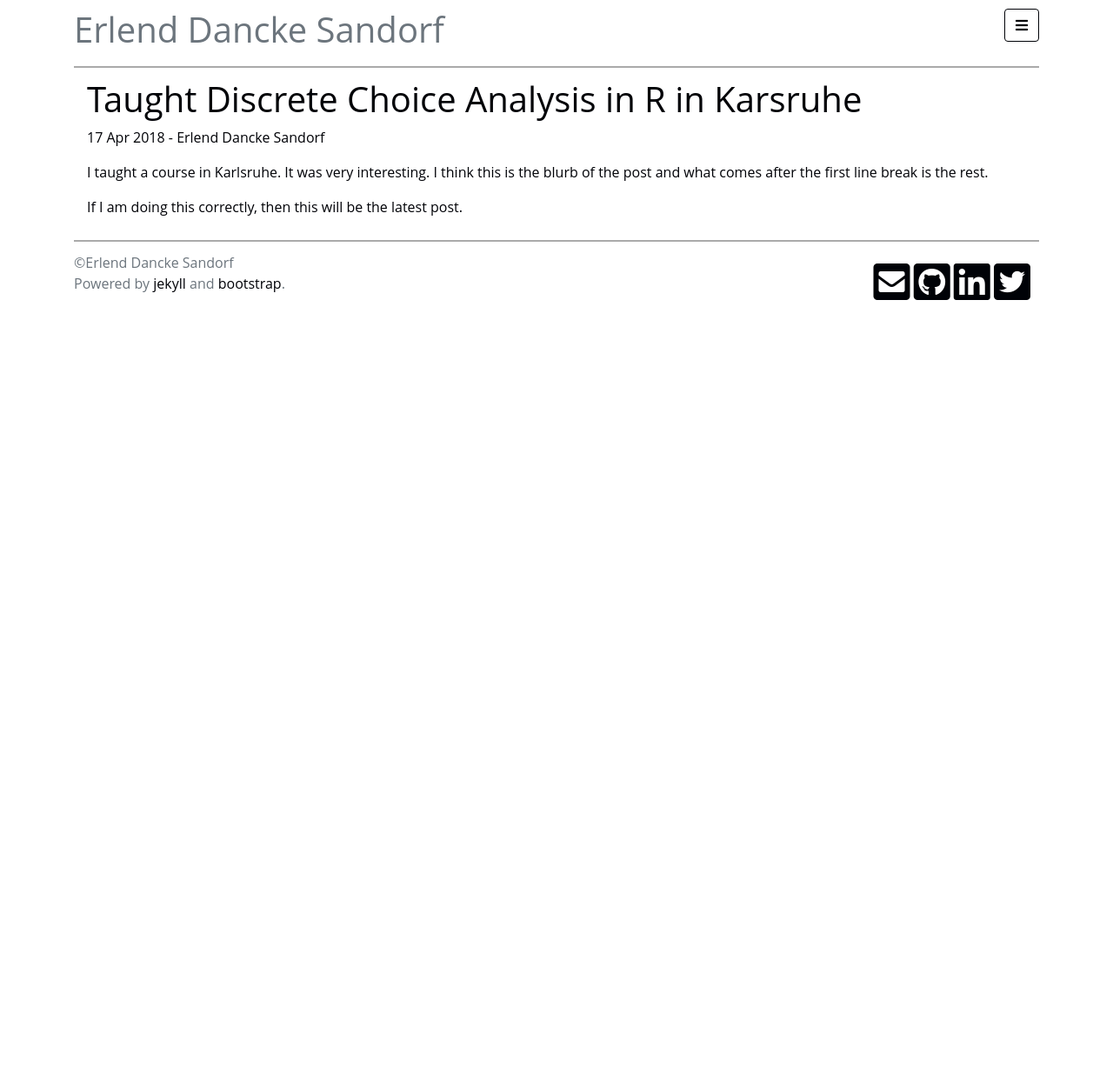
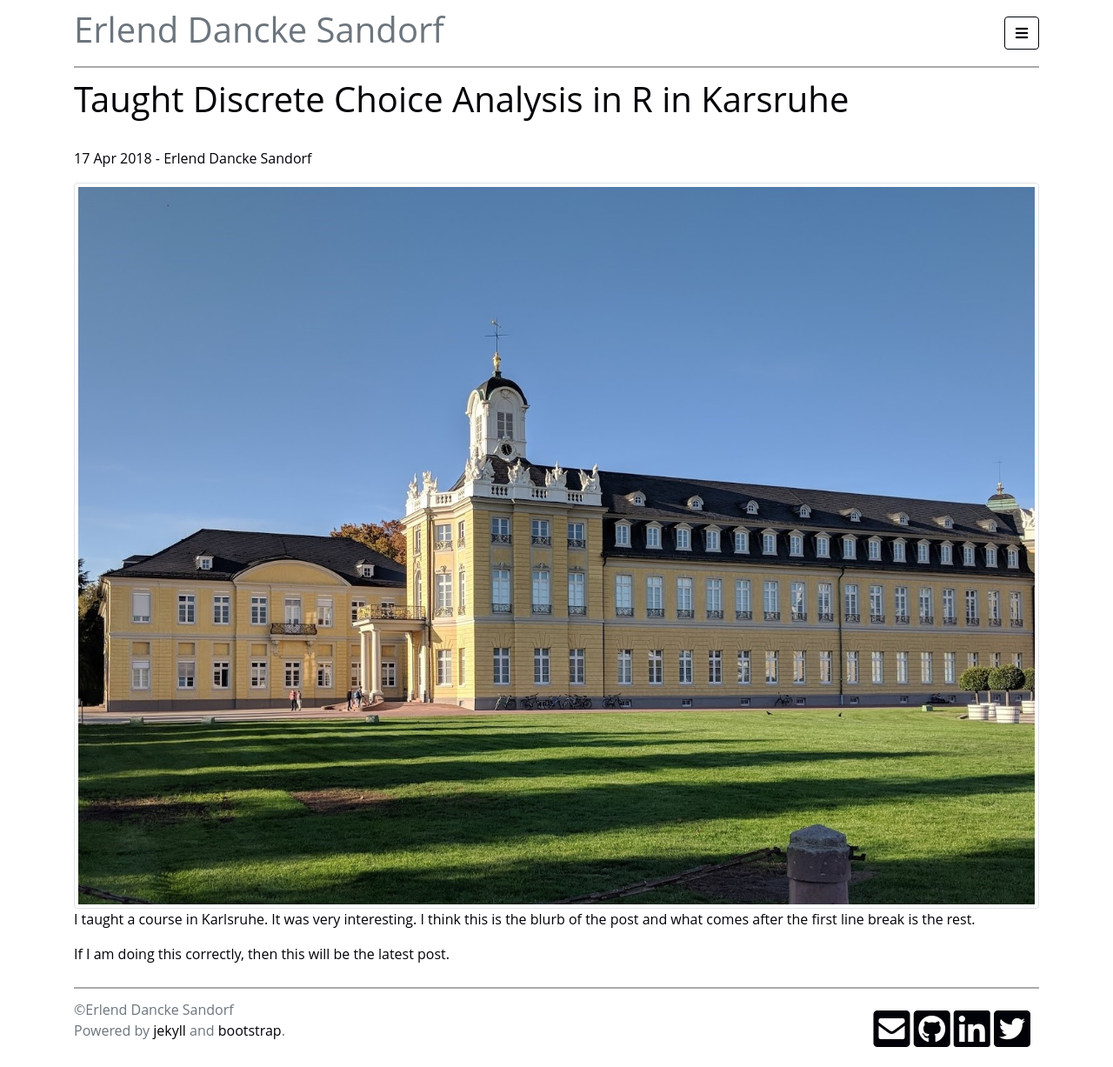
Before and after one commit to edsandorf/old-edsandorf-website, a Jekyll site: the page built from _news/2018-04-17-karlsruhe.md, in a window 1280 px wide. Shown: the whole page at 87% size. Built offline with Jekyll 4.4.1, drawn with Linux system fonts in a browser that asks for light colours; before the commit the page ends 900 px from its top, so only the background shows below that.

Commit message:
Layout updates

```diff
--- a/_includes/header.html
+++ b/_includes/header.html
@@ -1,7 +1,7 @@
 <!doctype html>
 <html>
   <div class = "container">
-    <div class = "row">
+    <div class = "row align-items-center top-buffer">
       <div class = "col-sm-11">
         <a href = "/" id = "header-link"><h1 class = "text-muted">Erlend Dancke Sandorf</h1></a>
       </div>
--- a/_layouts/default.html
+++ b/_layouts/default.html
@@ -5,9 +5,7 @@
     <body>
         {% include header.html %}
 
-        <div class = "container">
-            {{ content }}
-        </div>
+         {{ content }}
 
         {% include footer.html %}
 
--- a/_layouts/news.html
+++ b/_layouts/news.html
@@ -3,7 +3,9 @@ layout: default
 ---
 
   <div class = "container">
-    <h1> {{ page.title }} </h1>
+    <div class = "row">
+      <div class = "col-sm-12">
+        <h1> {{ page.title }} </h1> <br>
         <p>
           {{ page.date | date_to_string }}
           {% assign author = site.authors | where: 'short_name', page.author | first %}
@@ -11,7 +13,13 @@ layout: default
             - <a href="{{ author.url }}">{{ author.name }}</a>
           {% endif %}
         </p>
+      </div>
+    </div>
 
+      <img class = "rounded img-fluid img-thumbnail float-left img-size-500" src = "{{ site.baseurl }}/assets/img/{{ page.image }}">
+
+      <p>
         {{ content }}
+      </p>
 
   </div>
--- a/_layouts/post.html
+++ b/_layouts/post.html
@@ -2,8 +2,8 @@
 layout: default
 ---
 
+  <div class = "container">
     <h1> {{ page.title }} </h1>
-
     <p>
       {{ page.date | date_to_string }}
       {% assign author = site.authors | where: 'short_name', page.author | first %}
@@ -12,5 +12,6 @@ layout: default
       {% endif %}
     </p>
 
+    {{ content }}
 
-{{ content }}
+  </div>
```
Also changed, not shown: _layouts/author.html (+7 -9 lines). Lines whose indentation alone changed are shown as unchanged.
